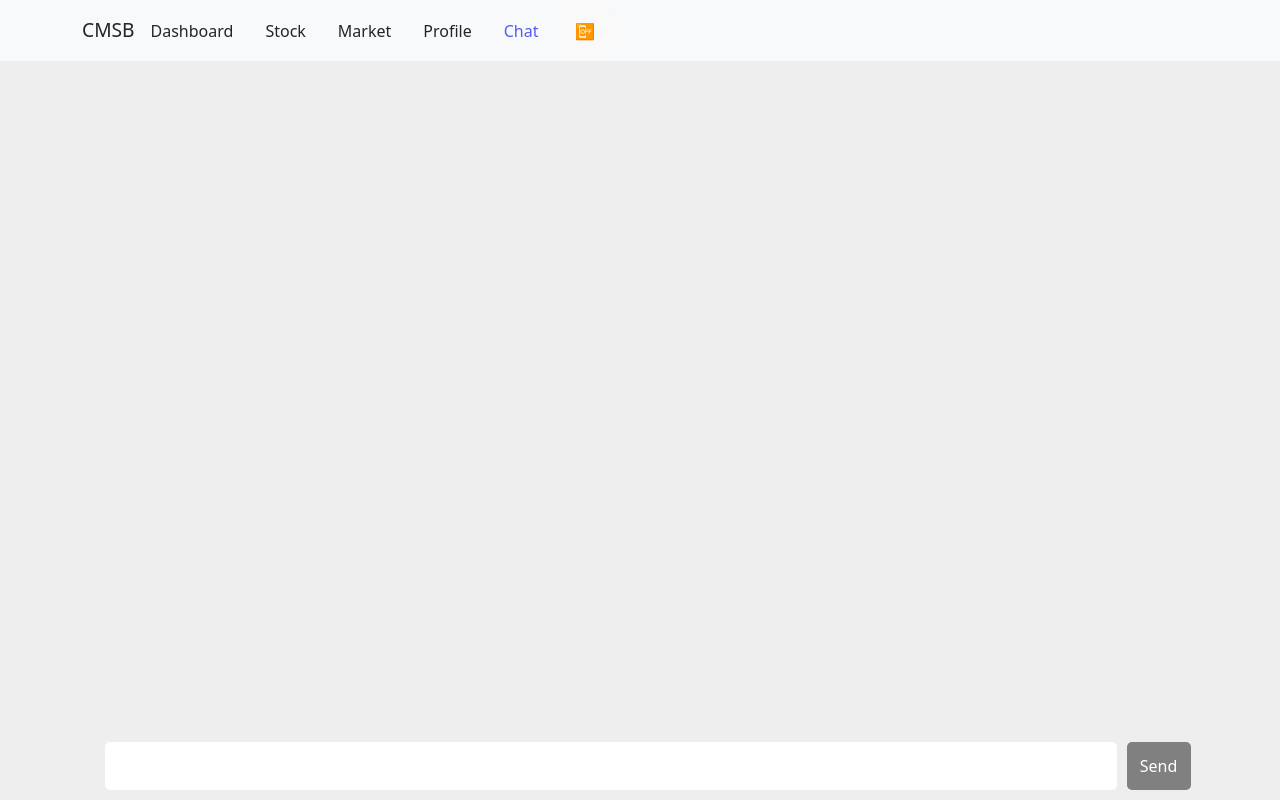
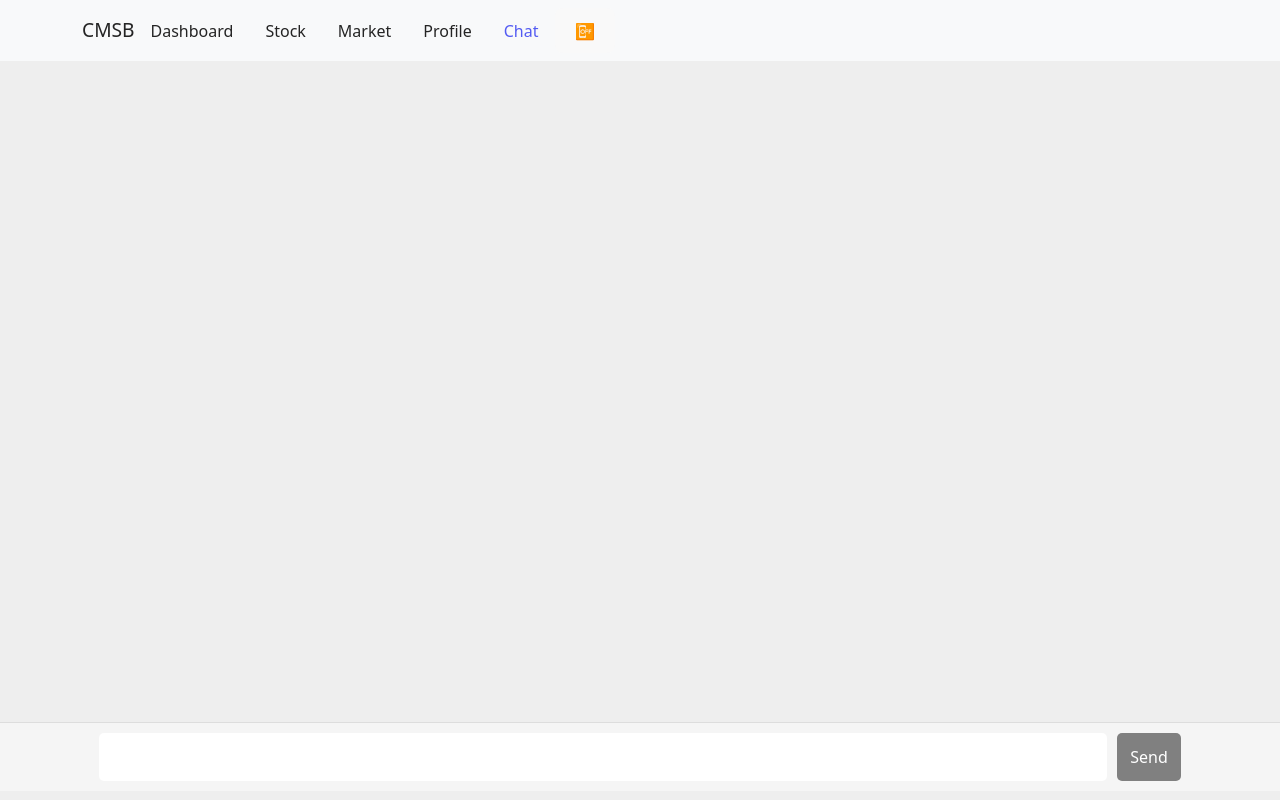
Before and after one commit to SandroSpina698/ASI-CSBM, a React (Vite) app in the folder front/: page /chat in a window 1280 px wide. Built offline with nearby package versions, Linux system fonts and the light colour scheme.

Commit message:
corrections

```diff
--- a/front/src/components/chat/ChatList.tsx
+++ b/front/src/components/chat/ChatList.tsx
@@ -1,4 +1,4 @@
-import { useContext, useState } from "react";
+import { useContext, useEffect, useRef, useState } from "react";
 import MessageComponent from "./MessageComponent";
 import { SocketContext } from "../../stores/context/SocketContext";
 
@@ -9,45 +9,53 @@ interface MessageProps {
 
 const ChatList = () => {
   const socket = useContext(SocketContext).sharedSocket;
-  const userId = sessionStorage.getItem("userId")
-    ? sessionStorage.getItem("userId")
-    : "None";
+  const userId = sessionStorage.getItem("userId") || "None";
 
   const [chatArray, setChatArray] = useState<MessageProps[]>([]);
 
-  socket?.on("sendmessage", (message: MessageProps) => {
-    setChatArray([...chatArray, message]);
-  });
+  const messageEndRef = useRef<HTMLDivElement>(null);
+
+  const scrollToBottom = () => {
+    messageEndRef.current?.scrollIntoView({ behavior: "smooth" });
+  };
+
+  useEffect(() => {
+    const handleMessage = (message: MessageProps) => {
+      setChatArray((prev) => [...prev, message]);
+    };
+
+    socket?.on("sendmessage", handleMessage);
+
+    return () => {
+      socket?.off("sendmessage", handleMessage);
+    };
+  }, [socket]);
+
+  useEffect(() => {
+    scrollToBottom();
+  }, [chatArray]);
 
   return (
-    <div className="messageListContainer" style={{}}>
+    <div
+      className="messageListContainer"
+      style={{
+        overflowY: "auto",
+        height: "calc(100vh - 150px)",
+        padding: "15px",
+      }}
+    >
       {chatArray.map((props, index) => (
-        //TODO! a changer pour que key soit unique
         <MessageComponent
-          key={index}
+          key={index} // Utilisez un identifiant unique si possible
           content={props.userMessage}
           user_id={props.sender_id ? props.sender_id.toString() : ""}
-          isCurrentUser={props.sender_id == userId}
+          isCurrentUser={props.sender_id === userId}
           timestamp={new Date().toString()}
         />
       ))}
+      <div ref={messageEndRef}></div>
     </div>
   );
 };
+
 export default ChatList;
-
-/*
- *   function generateRandomString() {
-    const length = Math.floor(Math.random() * (500 - 30 + 1)) + 30; // Longueur aléatoire entre 30 et 100
-    const characters =
-      "ABCDEFGHIJKLMNOPQRSTUVWXYZabcdefghijklmnopqrstuvwxyz0123456789 ";
-    let randomString = "";
-
-    for (let i = 0; i < length; i++) {
-      const randomIndex = Math.floor(Math.random() * characters.length);
-      randomString += characters[randomIndex];
-    }
-
-    return randomString;
-  }
-*/
--- a/front/src/components/chat/Input.tsx
+++ b/front/src/components/chat/Input.tsx
@@ -19,17 +19,18 @@ const InputMessage = () => {
       sendMessageOnline();
     }
   };
+
   const messageGroupStyle: CSSProperties = {
-    width: "calc(100% - 15px)",
-    position: "absolute",
-    bottom: "0",
-    padding: "0px",
-    margin: "0px",
-    paddingBottom: "10px",
+    //position: "fixed",
     display: "flex",
+    //width: "100%",
     justifyContent: "center",
-    gap: 10,
+    gap: "10px",
+    padding: "10px",
+    backgroundColor: "#f5f5f5",
+    borderTop: "1px solid #ddd", // Ligne séparatrice
   };
+
   const inputStyle: CSSProperties = {
     color: "black",
     backgroundColor: "white",
@@ -43,7 +44,7 @@ const InputMessage = () => {
 
   const buttonStyle: CSSProperties = {
     borderRadius: "5px",
-    backgroundColor: message.length == 0 ? "grey" : "blueviolet",
+    backgroundColor: message.length === 0 ? "grey" : "blueviolet",
     border: "none",
     color: "white",
     width: "5vw",
@@ -52,8 +53,9 @@ const InputMessage = () => {
     display: "flex",
     justifyContent: "center",
     alignItems: "center",
-    cursor: message.length == 0 ? "notAllowed" : "",
+    cursor: message.length === 0 ? "not-allowed" : "pointer",
   };
+
   return (
     <div style={messageGroupStyle}>
       <input
@@ -65,9 +67,9 @@ const InputMessage = () => {
         maxLength={500}
       />
       <motion.button
-        disabled={message.length == 0}
+        disabled={message.length === 0}
         onTap={sendMessageOnline}
-        whileTap={{ scale: message.length == 0 ? 1.0 : 0.9 }}
+        whileTap={{ scale: message.length === 0 ? 1.0 : 0.9 }}
         style={buttonStyle}
       >
         Send
--- a/front/src/pages/chat/chatdashboard.tsx
+++ b/front/src/pages/chat/chatdashboard.tsx
@@ -5,8 +5,10 @@ const ChatDashBoard = () => {
   return (
     <div className={"chat-page"}>
       <div className={"chat-rooms"}> </div>
-      <div style={{ padding: "15px" }}>
-        <ChatList />
+      <div style={{ display: "flex", flexDirection: "column", height: "90vh" }}>
+        <div style={{ flex: 1, overflowY: "auto" }}>
+          <ChatList />
+        </div>
         <InputMessage />
       </div>
     </div>
--- a/front/src/services/websocket/websocket.service.ts
+++ b/front/src/services/websocket/websocket.service.ts
@@ -1,19 +1,23 @@
-import io, {Socket} from "socket.io-client";
+import io, { Socket } from "socket.io-client";
 
 const NODE_SERVER_URL = "http://localhost:3000";
 
 export const connect = (userId: string) => {
   return io(`${NODE_SERVER_URL}`, {
     query: {
-            user_id: userId
-        }
+      user_id: userId,
+    },
   });
-}
+};
 
-export const sendMessage = (recipient_id: string, message: string, socket: Socket) => {
+export const sendMessage = (
+  recipient_id: string,
+  message: string,
+  socket: Socket
+) => {
   if (!message || !message.trim()) {
     throw new Error("Cannot send an empty message");
   }
 
   socket.emit("receivemessage", { recipient_id, message });
-}
+};
```
Also changed, not shown: front/src/pages/auth/Auth.tsx (+0 -10 lines). Lines whose indentation alone changed are shown as unchanged.
